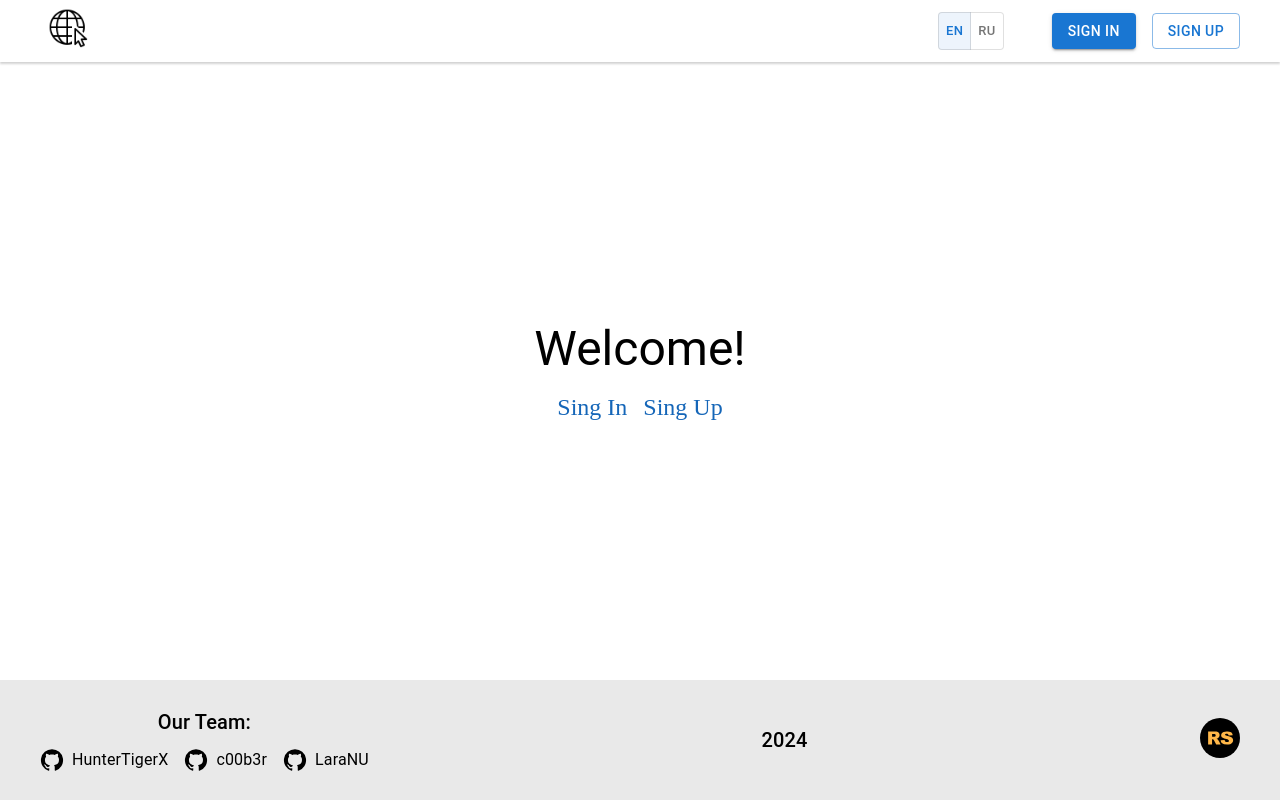
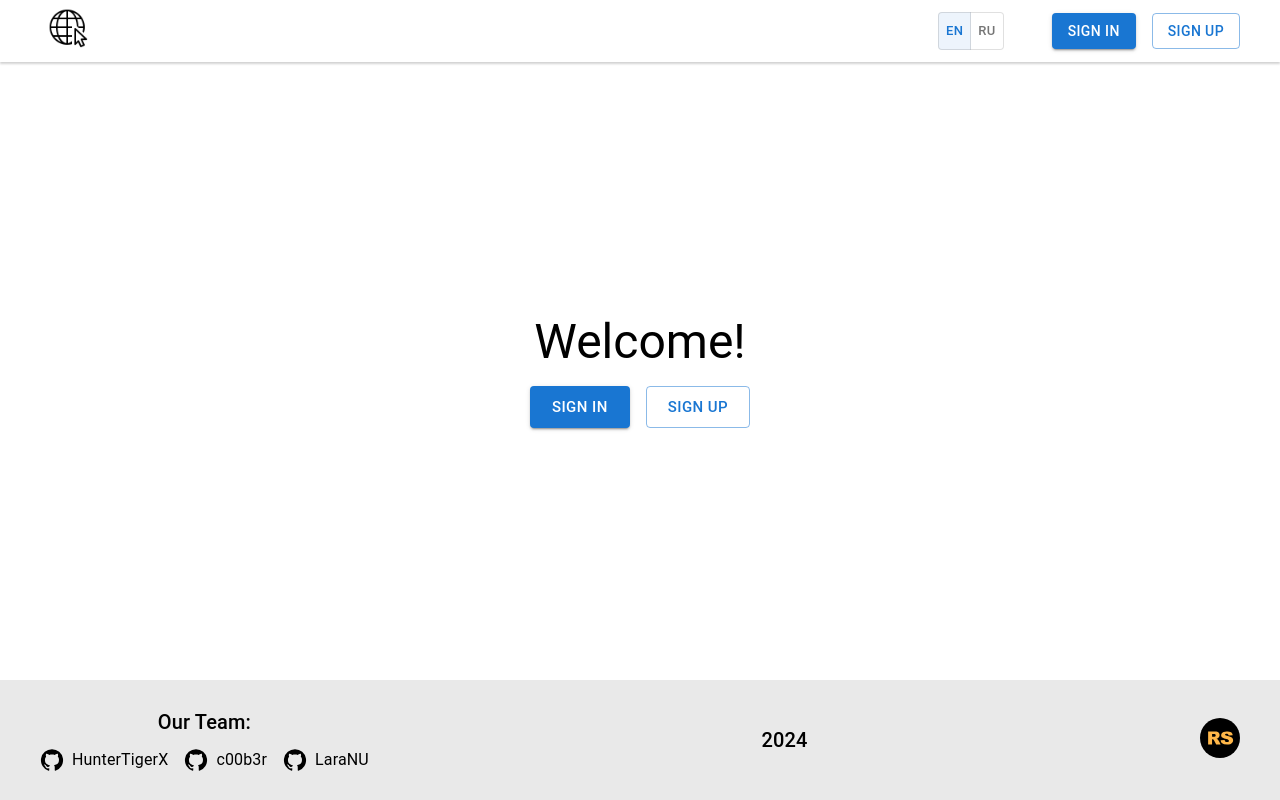
Before and after one commit to c00b3r/graphiql-app, a Next.js app: page /welcome in a window 1280 px wide. Built offline with nearby package versions, Linux system fonts and the light colour scheme; no server answers.

Commit message:
fix: add routing for welcome page

```diff
--- a/src/app/welcome/page.tsx
+++ b/src/app/welcome/page.tsx
@@ -1,9 +1,27 @@
 'use client';
+import { useEffect } from 'react';
+import { useSelector } from 'react-redux';
+import { useRouter } from 'next/navigation';
 import Link from 'next/link';
 import { Stack } from '@mui/material';
 import Typography from '@mui/material/Typography';
+import { Button } from '@mui/material';
+import Loader from '@/components/Loader/Loader';
 
 export default function WelcomePage() {
+  const router = useRouter();
+  const isAuth = useSelector((state: RootState) => state.user.isAuthenticated);
+
+  useEffect(() => {
+    if (isAuth) {
+      router.push('/');
+    }
+  }, [isAuth, router]);
+
+  if (isAuth) {
+    return <Loader />;
+  }
+
   return (
     <main className="main">
       <div className="container">
@@ -12,8 +30,12 @@ export default function WelcomePage() {
             Welcome!
           </Typography>
           <Stack direction="row" justifyContent="space-between" alignItems="center" spacing={2}>
-            <Link href="/login">Sing In</Link>
-            <Link href="/signup">Sing Up</Link>
+            <Button variant="contained" size="large" component={Link} href="/login">
+              Sign In
+            </Button>
+            <Button variant="outlined" size="large" component={Link} href="/signup">
+              Sign Up
+            </Button>
           </Stack>
         </Stack>
       </div>
```
